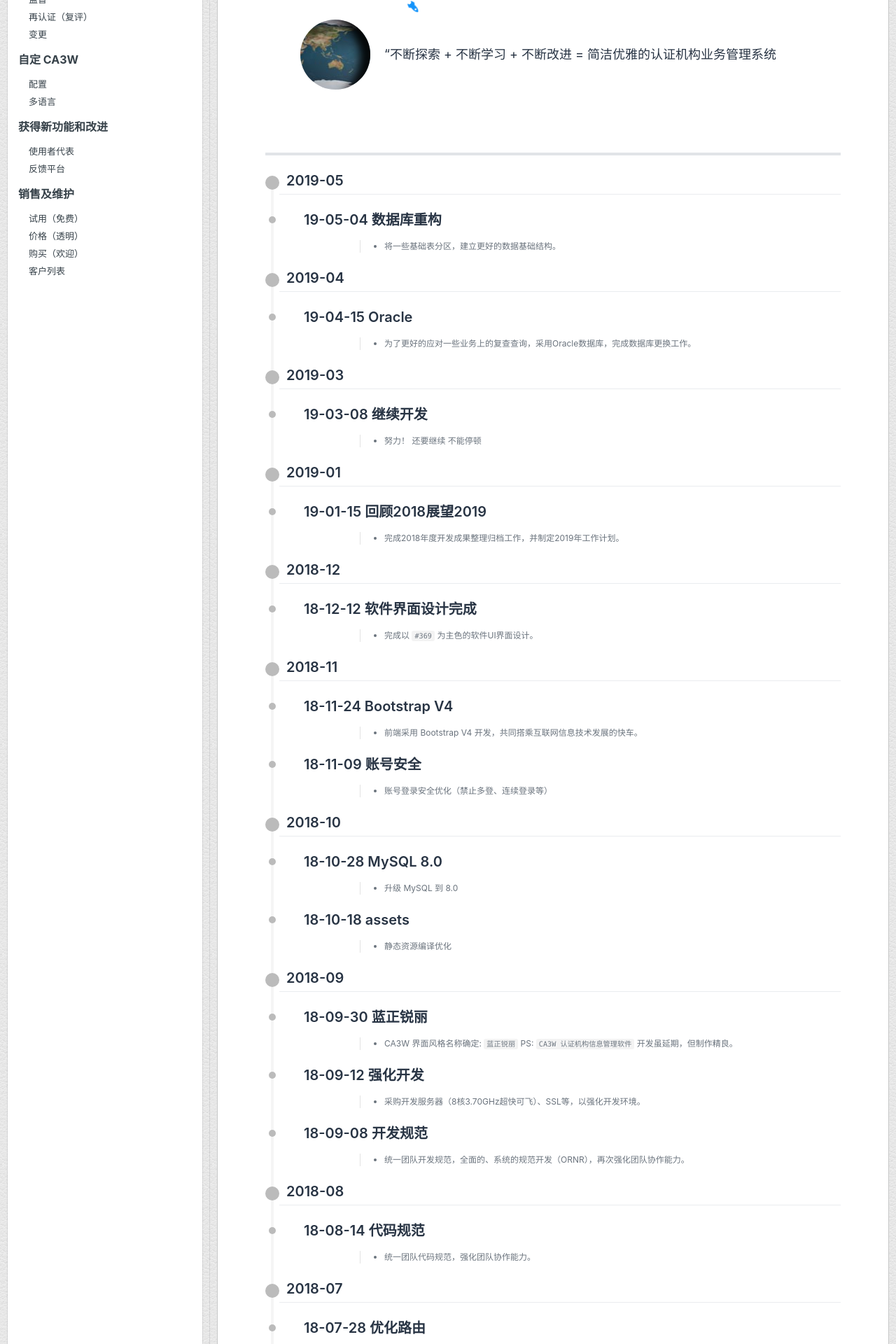
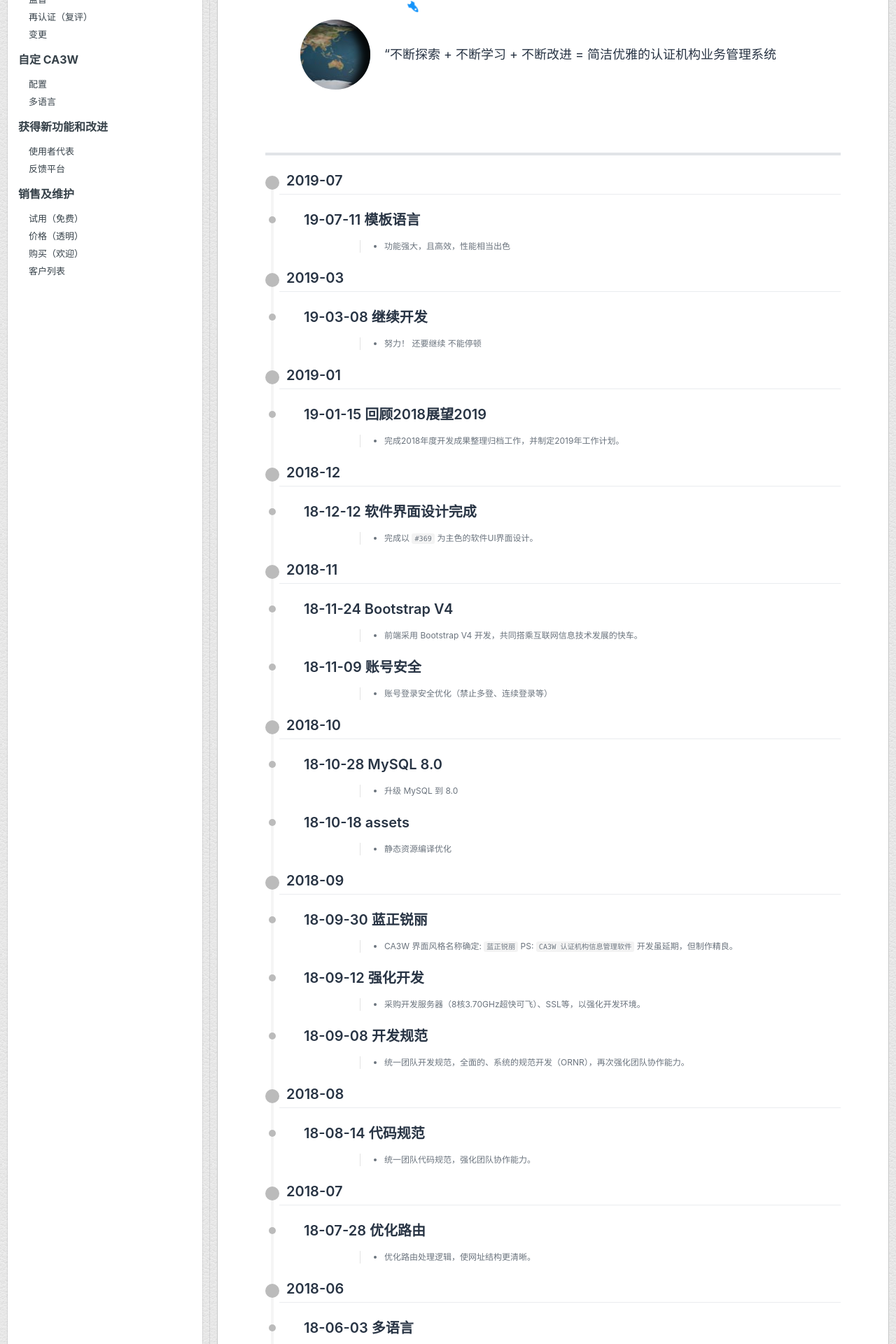
Before and after one commit to ca3w/ca3w.github.io, a Jekyll site: the page built from index.md, in a window 1280 px wide. Shown: the part 547-2467 px from the top of the page at 70% size. Built offline with Jekyll 4.4.1, drawn with Linux system fonts in a browser that asks for light colours; comment, search, counter and statistics services are not loaded.

Commit message:
Update index.md

```diff
--- a/index.md
+++ b/index.md
@@ -3,15 +3,10 @@ layout: index
 title: 认证机构管理系统
 ---
 
-## 2019-05
+## 2019-07
 
-### 19-05-04 数据库重构
-> - 将一些基础表分区，建立更好的数据基础结构。
-
-## 2019-04
-
-### 19-04-15 Oracle
-> - 为了更好的应对一些业务上的复查查询，采用Oracle数据库，完成数据库更换工作。
+### 19-07-11 模板语言
+> - 功能强大，且高效，性能相当出色
 
 ## 2019-03
 
```
